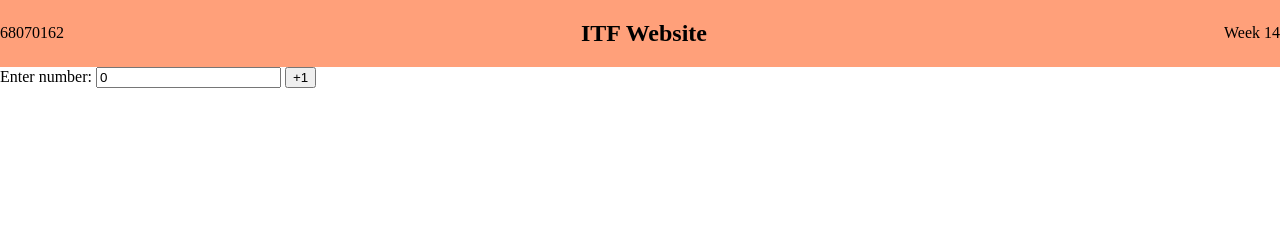
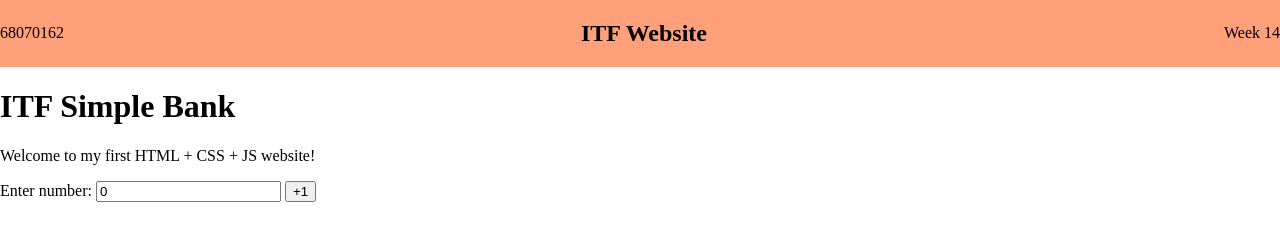
Before and after one commit to WongsatornLav/itf-it68070162, a plain HTML site: page index.html in a window 1280 px wide. Drawn offline with Linux system fonts and the light colour scheme.

Commit message:
Update Nav

```diff
--- a/index.html
+++ b/index.html
@@ -4,7 +4,7 @@
 <head>
     <meta charset="UTF-8">
     <meta name="viewport" content="width=device-width, initial-scale=1.0">
-    <title>Document</title>
+    <title>ITF</title>
     <link rel="stylesheet" href="styles.css">
 </head>
 
@@ -14,6 +14,8 @@
         <h2>ITF Website</h2>
         <p>Week 14</p>
     </nav>
+    <h1>ITF Simple Bank</h1>
+    <p>Welcome to my first HTML + CSS + JS website!</p>
     <div>
         Enter number: <input type="number" id="my_input" value="0">
         <button onclick="add()">+1</button>
```
